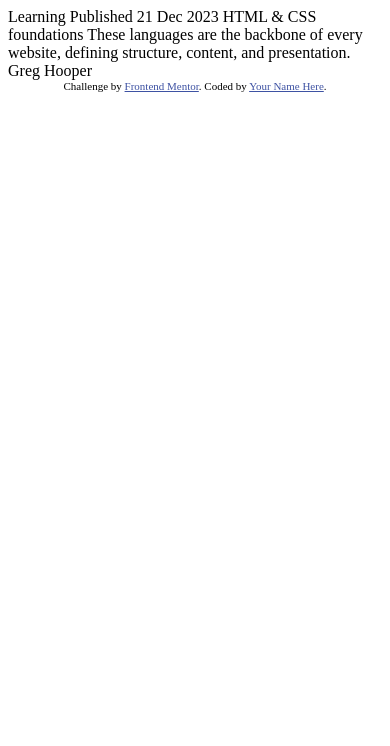
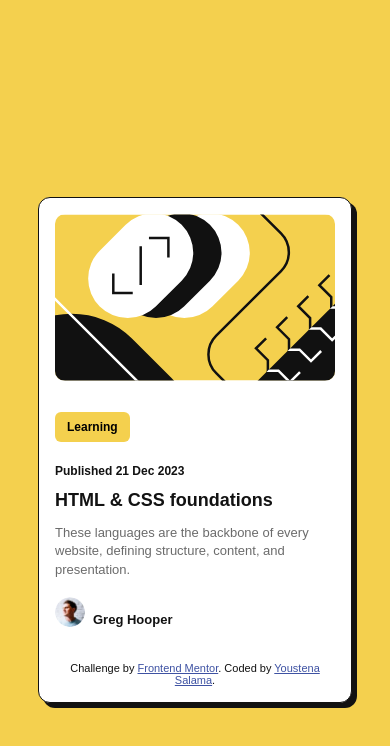
Before and after one commit to youstenaSalama/blog-preview-card, a plain HTML site: page index.html in a window 390 px wide. Drawn offline with Linux system fonts and the light colour scheme.

Commit message:
Add responsive styles and adjust card size

```diff
--- a/index.html
+++ b/index.html
@@ -7,28 +7,35 @@
   <link rel="icon" type="image/png" sizes="32x32" href="./assets/images/favicon-32x32.png">
 
   <title>Frontend Mentor | Blog preview card</title>
+  <link  rel="stylesheet" href="style.css">
 
-  <!-- Feel free to remove these styles or customise in your own stylesheet 👍 -->
-  <style>
-    .attribution { font-size: 11px; text-align: center; }
-    .attribution a { color: hsl(228, 45%, 44%); }
-  </style>
 </head>
 <body>
 
-  Learning
 
-  Published 21 Dec 2023
+   <div class="card">
+    <img src="./assets/images/illustration-article.svg" alt="Blog preview image">
+    <p class="category">Learning</p>
+    <p class="date">Published 21 Dec 2023</p>
 
-  HTML & CSS foundations
+    <h1 class="title">HTML & CSS foundations</h1>
 
-  These languages are the backbone of every website, defining structure, content, and presentation.
+    <p class="description">
+      These languages are the backbone of every website, defining structure, content, and presentation.
+    </p>
 
-  Greg Hooper
+    <div class="author">
+      <img src="./assets/images/image-avatar.webp" alt="Greg Hooper">
+      <p class="author-name">Greg Hooper</p>
+    </div>
+     <div class="attribution">
+    Challenge by <a href="https://www.frontendmentor.io?ref=challenge" target="_blank">Frontend Mentor</a>.
+    Coded by <a href="#">Youstena Salama</a>.
+  </div>
+  </div>
 
-  <div class="attribution">
-    Challenge by <a href="https://www.frontendmentor.io?ref=challenge" target="_blank">Frontend Mentor</a>.
-    Coded by <a href="#">Your Name Here</a>.
-  </div>
+
+
+
 </body>
 </html>
--- /dev/null
+++ b/style.css
@@ -0,0 +1,159 @@
+:root {
+  --yellow: hsl(47, 88%, 63%);
+  --White: hsl(0, 0%, 100%);
+  --Gray500: hsl(0, 0%, 42%);
+  --Gray950: hsl(0, 0%, 7%);
+}
+
+body {
+  font-family: 'Figtree', sans-serif;
+  background-color: var(--yellow);
+  display: flex;
+  justify-content: center;
+  align-items: center;
+  min-height: 100vh;
+  padding: 20px;
+}
+
+.card {
+  background-color: var(--White);
+  max-width: 280px;
+  border-radius: 12px;
+  padding: 16px;
+  box-shadow: 5px 5px 0 var(--Gray950);
+  border: 1px solid var(--Gray950);
+}
+
+.card img {
+  width: 100%;
+  border-radius: 10px;
+  margin-bottom: 15px;
+}
+
+.category {
+  display: inline-block;
+  background-color: var(--yellow);
+  padding: 8px 12px;
+  border-radius: 6px;
+  font-weight: bold;
+  font-size: 12px;
+  margin-bottom: 10px;
+}
+
+.date {
+  font-size: 12px;
+  margin-bottom: 12px;
+  color: var(--Gray950);
+  font-weight: 600;
+}
+
+.title {
+  font-weight: 800;
+  color: var(--Gray950);
+  font-size: 18px;
+  margin-bottom: 12px;
+  cursor: pointer;
+  transition: color 0.3s;
+}
+
+.title:hover {
+  color: var(--yellow);
+}
+
+.description {
+  font-size: 13px;
+  color: var(--Gray500);
+  margin-bottom: 18px;
+  line-height: 1.4;
+}
+
+.author {
+  display: flex;
+  align-items: center;
+  gap: 8px;
+}
+
+.author img {
+  width: 30px;
+  border-radius: 50%;
+}
+
+.author-name {
+  font-size: 13px;
+  font-weight: 800;
+  color: var(--Gray950);
+}
+
+.attribution {
+  font-size: 11px;
+  text-align: center;
+  margin-top: 20px;
+  color: var(--Gray950);
+}
+
+.attribution a {
+  color: hsl(228, 45%, 44%);
+}
+
+
+@media (min-width: 1024px) {
+  .card {
+    max-width: 300px;
+    padding: 18px;
+  }
+
+  .title {
+    font-size: 20px;
+  }
+
+  .description {
+    font-size: 14px;
+  }
+
+  .category {
+    font-size: 13px;
+    padding: 9px 14px;
+  }
+
+  .author img {
+    width: 32px;
+  }
+
+  .author-name {
+    font-size: 14px;
+  }
+}
+@media (max-width: 375px) {
+  .card {
+    max-width: 260px;
+    padding: 10px;
+  }
+
+  .category {
+    font-size: 11px;
+    padding: 6px 10px;
+  }
+
+  .date {
+    font-size: 11px;
+    margin-bottom: 10px;
+  }
+
+  .title {
+    font-size: 16px;
+    margin-bottom: 10px;
+  }
+
+  .description {
+    font-size: 12px;
+    margin-bottom: 15px;
+  }
+
+  .author img {
+    width: 28px;
+  }
+
+  .author-name {
+    font-size: 12px;
+  }
+}
```
